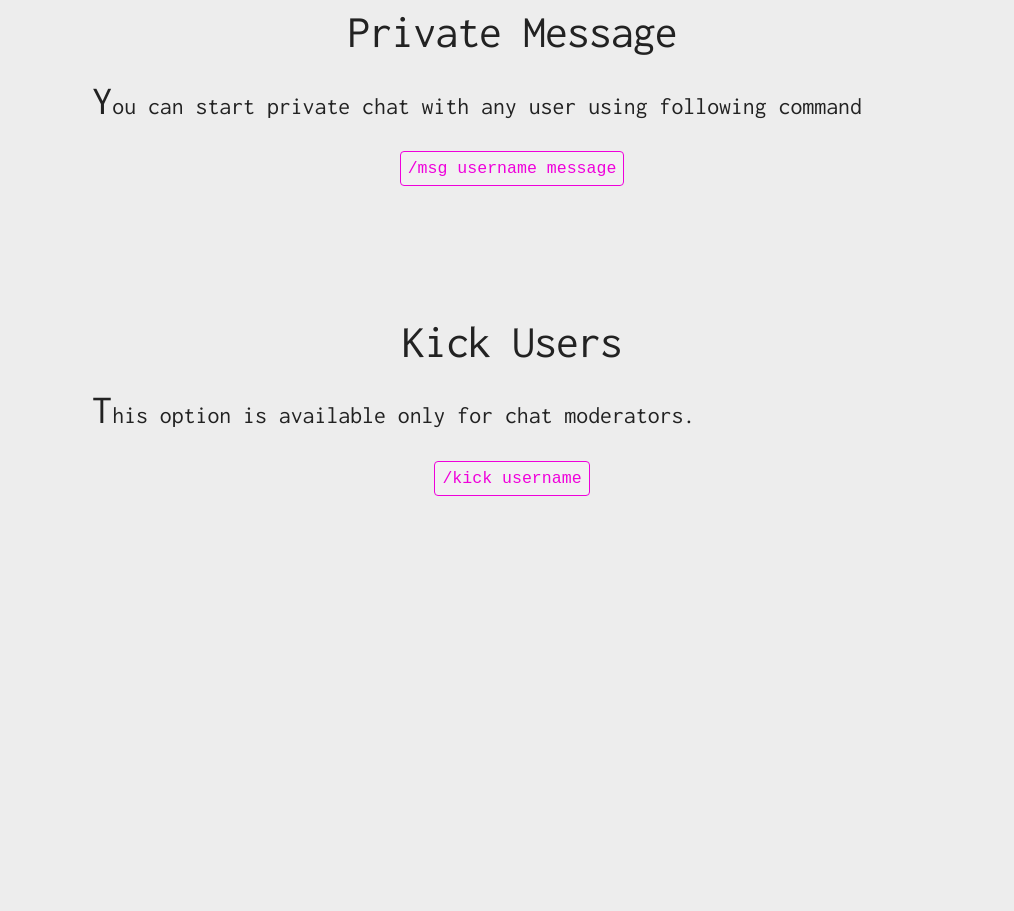
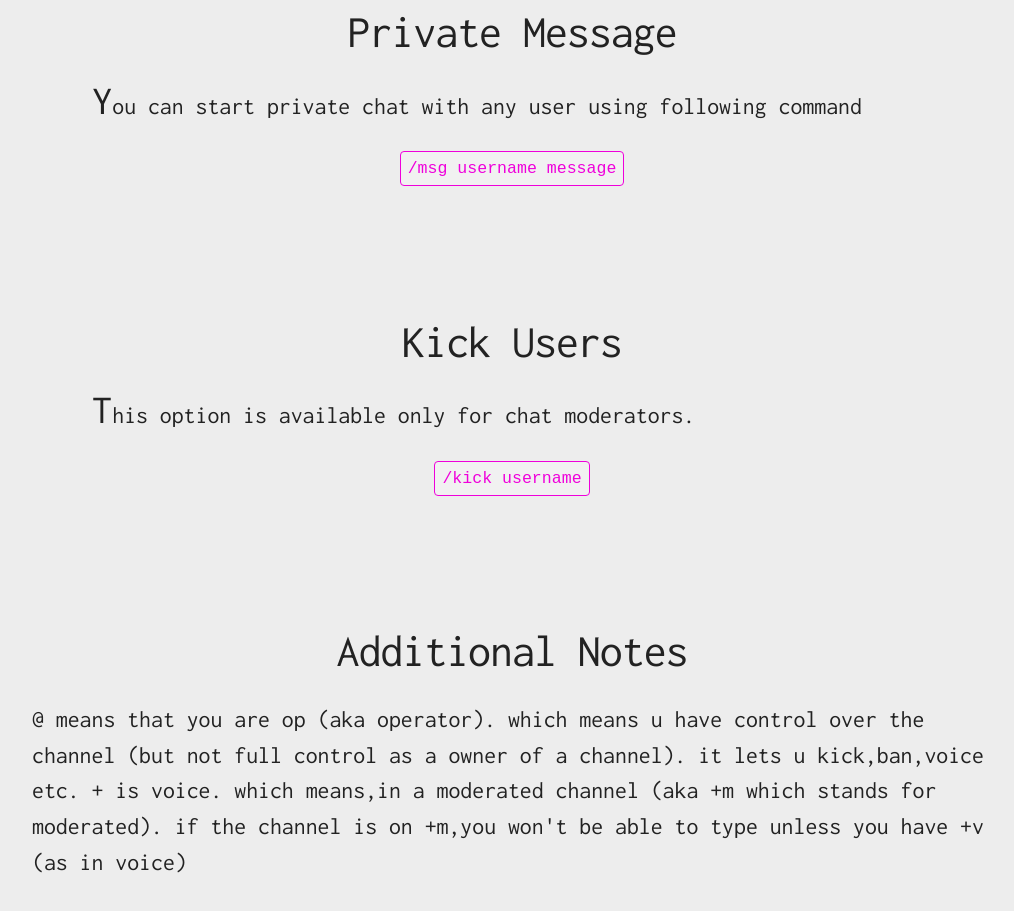
Before and after one commit to evilcorp-ga/evilcorp-ga.github.io, a plain HTML site: page index.html in a window 1280 px wide. Shown: the part 2109-3020 px from the top of the page, without its empty margins (128-1142 px from the left). Before the commit the page ends 2731 px from the top, so only its background shows below. Drawn offline with nearby package versions, Linux system fonts and the light colour scheme.

Commit message:
update index.html
Additional notes added

```diff
--- a/index.html
+++ b/index.html
@@ -64,7 +64,14 @@
             </div>
         </div>
 
-
+        <div class="tutorial container">
+            <h3>Additional notes</h3>
+            <p>
+                @ means that you are op (aka operator). which means u have control over the channel (but not full control as a owner of a
+          channel). it lets u kick,ban,voice etc. + is voice. which means,in a moderated channel (aka +m which stands for moderated). if the channel is on +m,you won't
+          be able to type unless you have +v (as in voice)
+            </p>
+        </div>
 
     </body>
 </html>
```
